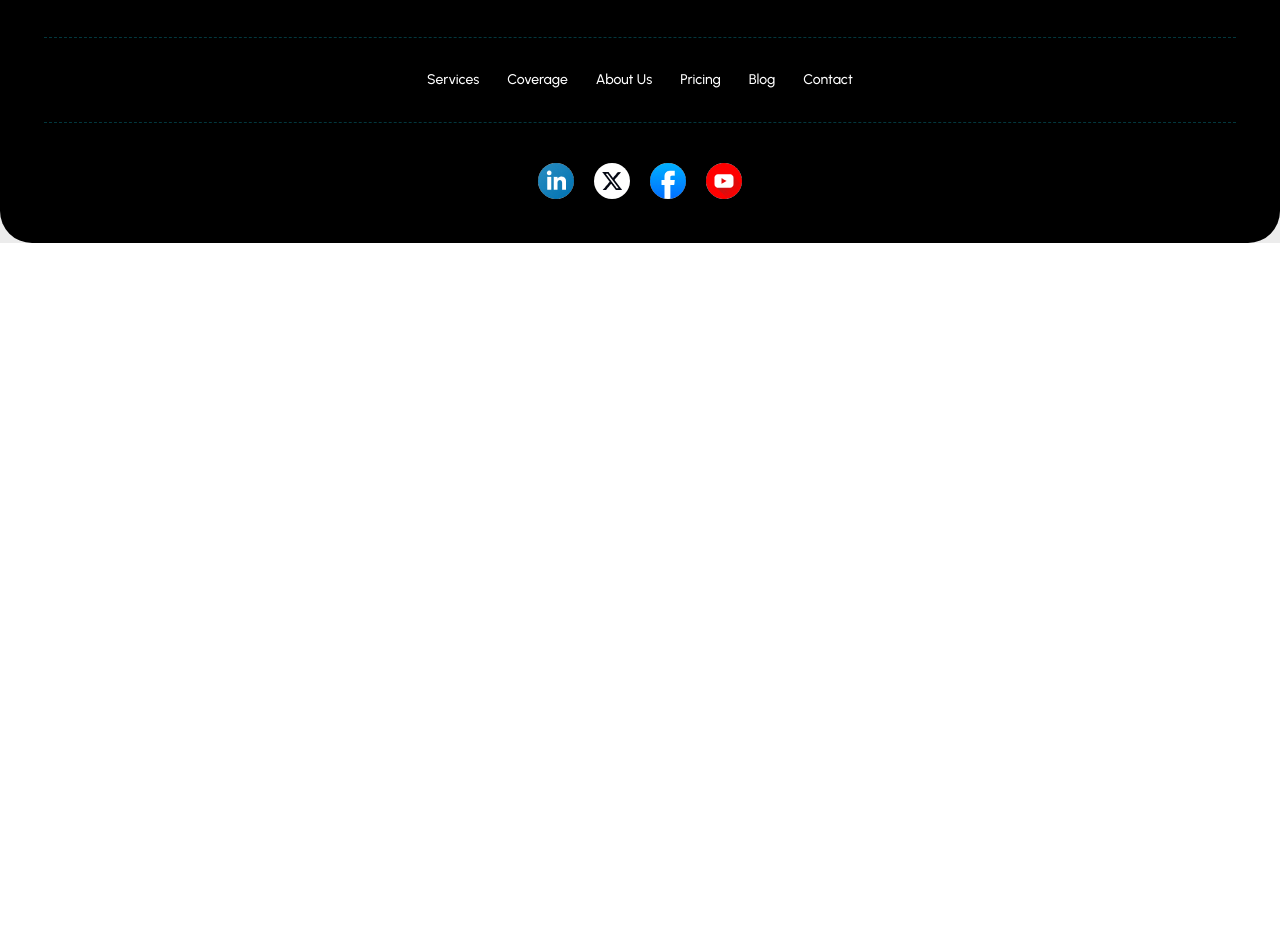
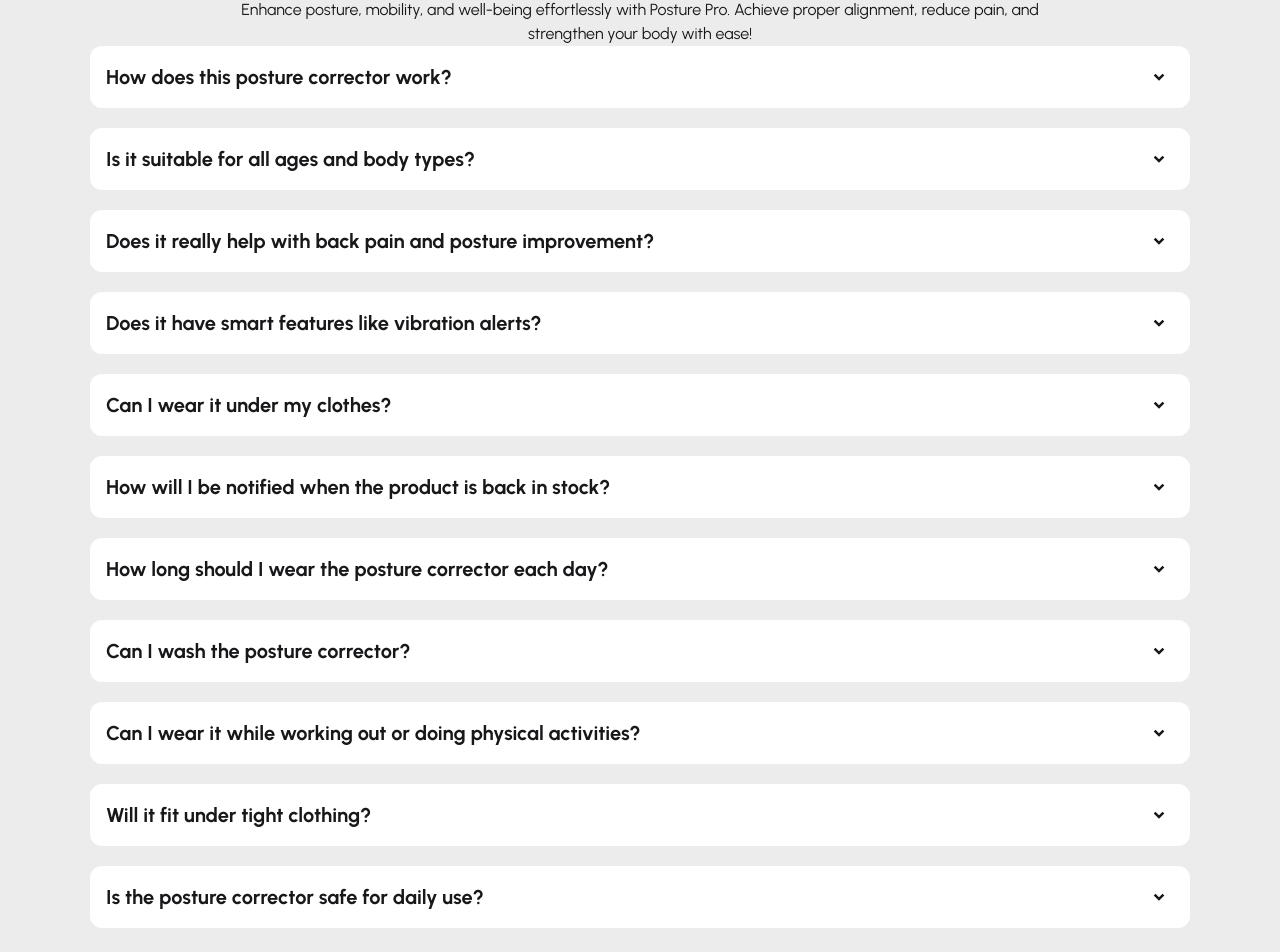
Before and after one commit to ashiqur0/zap-shift-client, a React (Vite) app: page / in a window 1280 px wide. Shown: the part 4059-5011 px from the top of the page. Before the commit the page ends 4342 px from the top, so only its background shows below. Built offline with nearby package versions, Linux system fonts and the light colour scheme.

Commit message:
Home Page: Added FAQ Section

```diff
--- /dev/null
+++ b/public/faq.json
@@ -0,0 +1,68 @@
+[
+  {
+    "id": 1,
+    "question": "How does this posture corrector work?",
+    "answer": "A posture corrector gently aligns your shoulders and upper back to help you maintain a straight, healthy posture. It provides light support that prevents slouching, reduces strain on your muscles, and trains your body to stay in the correct posture even when you’re not wearing it.",
+    "open": false
+  },
+  {
+    "id": 2,
+    "question": "Is it suitable for all ages and body types?",
+    "answer": "Yes, the posture corrector is designed with adjustable straps so it can comfortably fit different ages and body types. However, children and people with medical conditions should use it under proper guidance.",
+    "open": false
+  },
+  {
+    "id": 3,
+    "question": "Does it really help with back pain and posture improvement?",
+    "answer": "Regular use can help reduce mild back or shoulder discomfort caused by poor posture. It supports healthier alignment, which can improve posture gradually over time. For chronic or severe pain, it’s recommended to consult a healthcare professional.",
+    "open": false
+  },
+  {
+    "id": 4,
+    "question": "Does it have smart features like vibration alerts?",
+    "answer": "Some models include smart vibration alerts that gently remind you when you start slouching. Check the product variant or description to confirm whether the version you selected includes this feature.",
+    "open": false
+  },
+  {
+    "id": 5,
+    "question": "Can I wear it under my clothes?",
+    "answer": "Yes, it is designed to be lightweight and discreet, so you can wear it under most clothing without being noticeable. Just make sure the straps are adjusted comfortably.",
+    "open": false
+  },
+  {
+    "id": 6,
+    "question": "How will I be notified when the product is back in stock?",
+    "answer": "You can subscribe using your email or phone number on the product page. Once the item is available again, you will receive an instant notification so you can place your order.",
+    "open": false
+  },
+  {
+    "id": 7,
+    "question": "How long should I wear the posture corrector each day?",
+    "answer": "For best results, start with 15–30 minutes a day and gradually increase the duration as your body adapts. Consistency is more important than wearing it for long hours at once.",
+    "open": false
+  },
+  {
+    "id": 8,
+    "question": "Can I wash the posture corrector?",
+    "answer": "Yes, the posture corrector can be washed. Hand-washing with mild soap is recommended to maintain elasticity and durability. Allow it to air-dry completely before using it again.",
+    "open": false
+  },
+  {
+    "id": 9,
+    "question": "Can I wear it while working out or doing physical activities?",
+    "answer": "It depends on the activity. Light walking or office work is fine, but it is not recommended for intense workouts. The posture corrector is designed for support, not for high-movement sports.",
+    "open": false
+  },
+  {
+    "id": 10,
+    "question": "Will it fit under tight clothing?",
+    "answer": "The material is slim and lightweight, so it can fit under many outfits. However, very tight clothing may reveal slight outlines of the straps.",
+    "open": false
+  },
+  {
+    "id": 11,
+    "question": "Is the posture corrector safe for daily use?",
+    "answer": "Yes, it is safe when used properly. Just make sure the straps are not too tight and give your body regular breaks. If you feel discomfort or have a medical condition, consult a professional.",
+    "open": false
+  }
+]
--- /dev/null
+++ b/src/pages/Home/CustomersComments/CustomersComments.jsx
@@ -0,0 +1,11 @@
+import React from 'react';
+
+const CustomersComments = () => {
+    return (
+        <div>
+            <h1>Customers Comments</h1>
+        </div>
+    );
+};
+
+export default CustomersComments;
--- /dev/null
+++ b/src/pages/Home/FAQ/FAQ.jsx
@@ -0,0 +1,54 @@
+import React, { useEffect, useState } from 'react';
+import { RiArrowDropDownLine } from "react-icons/ri";
+import { RiArrowDropUpLine } from "react-icons/ri";
+
+const FAQ = () => {
+
+    const [faqs, setFAQs] = useState([]);
+
+    useEffect(() => {
+        fetch('/faq.json')
+            .then(res => res.json())
+            .then(data => setFAQs(data));
+    }, [])
+
+    const handleFAQ = (id) => {
+
+        const openQuestions = faqs.map(faq => faq.id != id ? { open: false, question: faq.question, answer: faq.answer, id: faq.id } : { open: true, question: faq.question, answer: faq.answer, id: faq.id });
+
+        setFAQs(openQuestions);
+    }
+
+    return (
+        <div className='my-20 md:max-w-275 md:mx-auto mx-4'>
+            <h1 className='md:text-3xl text-2xl font-extrabold text-secondary text-center'>Frequently Asked Question (FAQ)</h1>
+            <p className='text-txt text-center max-w-200 mt-3 mx-auto'>Enhance posture, mobility, and well-being effortlessly with Posture Pro. Achieve proper alignment, reduce pain, and strengthen your body with ease!</p>
+
+            <div>
+                {
+                    faqs.map(faq => (
+                        <div key={faq.id}
+                            onClick={() => {
+                                !faq.open && handleFAQ(faq.id);
+                            }}
+                            className='bg-white mb-5 p-4 rounded-xl'>
+
+                            <div className='flex items-center justify-between'>
+                                <div>
+                                    <h1 className='text-xl font-bold'>{faq.question}</h1>
+                                    <p className={`mt-2 ${!faq.open && "hidden" || "flex"}`}>{faq.answer}</p>
+                                </div>
+                                <div>
+                                    {
+                                        faq.open ? <RiArrowDropUpLine size={30} /> : <RiArrowDropDownLine size={30} />
+                                    }
+                                </div>
+                            </div>
+                        </div>))
+                }
+            </div>
+        </div>
+    );
+};
+
+export default FAQ;
--- a/src/pages/Home/Home/Home.jsx
+++ b/src/pages/Home/Home/Home.jsx
@@ -5,6 +5,8 @@
 import TrustedSalesTeam from '../TrustedSalesTeam/TrustedSalesTeam';
 import Features from '../Features/Features';
 import Aim from '../Aim/Aim';
+import CustomersComments from '../CustomersComments/CustomersComments';
+import FAQ from '../FAQ/FAQ';
 
 const Home = () => {
     return (
@@ -15,6 +17,8 @@
             <TrustedSalesTeam />
             <Features />
             <Aim />
+            <CustomersComments />
+            <FAQ />
         </div>
     );
 };
--- a/src/pages/Home/OurServices/OurServices.jsx
+++ b/src/pages/Home/OurServices/OurServices.jsx
@@ -18,7 +18,7 @@
 
             <div className='grid md:grid-cols-3 grid-cols-1 justify-between items-center gap-5'>
                 {
-                    data.map(d => <div key={d.id} className='bg-white p-5 h-70 rounded-xl text-secondary text-center flex flex-col items-center space-y-4 hover:bg-primary'>
+                    data.map(d => <div key={d.title} className='bg-white p-5 h-70 rounded-xl text-secondary text-center flex flex-col items-center space-y-4 hover:bg-primary'>
                         <img src={service} className='w-20 h-auto bg-gray-200 rounded-full p-3' />
                         <h3 className='text-xl font-bold'>{d.title}</h3>
                         <p className='text-[#606060]'>{d.description}</p>
```
